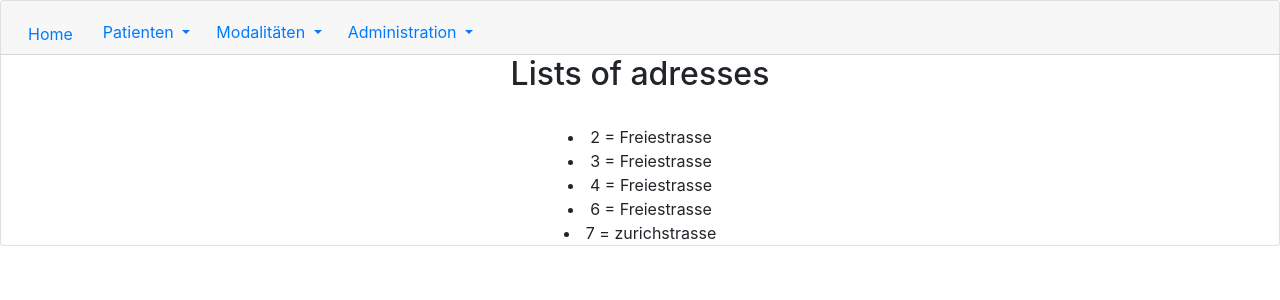
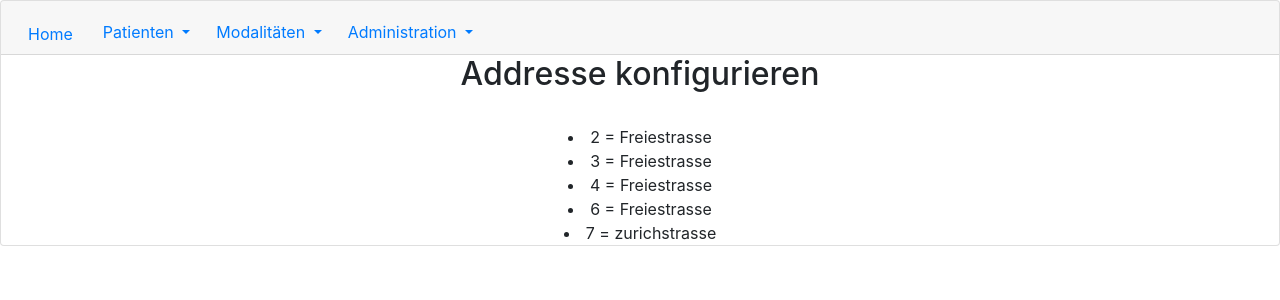
Before and after one commit to elly2178/curaMED, a Django app: page /administration/list in a window 1280 px wide. Shown: the top 300 px of the page. Run offline with Django 3.2, Linux system fonts and the light colour scheme; data comes from the database, SQL or seed files in the repository; some libraries are stand-ins or nearby versions.

Commit message:
small changes

```diff
--- a/templates/administration/location_list.html
+++ b/templates/administration/location_list.html
@@ -5,7 +5,7 @@
 {% block content %}
 
 
-<h2>Lists of adresses</h2>
+<h2>Addresse konfigurieren</h2>
 <br>
 
 {% for instance in object_list %}
```
